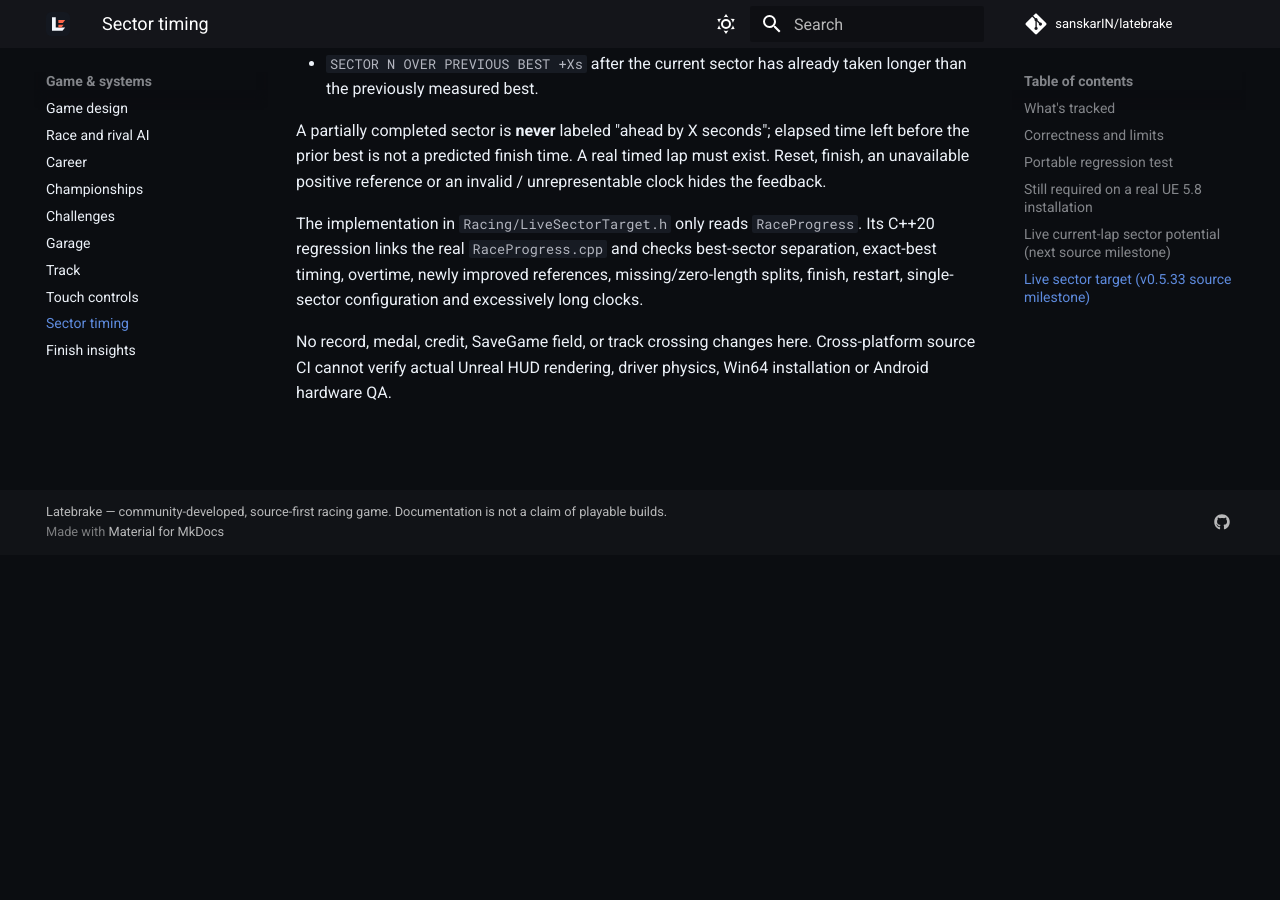
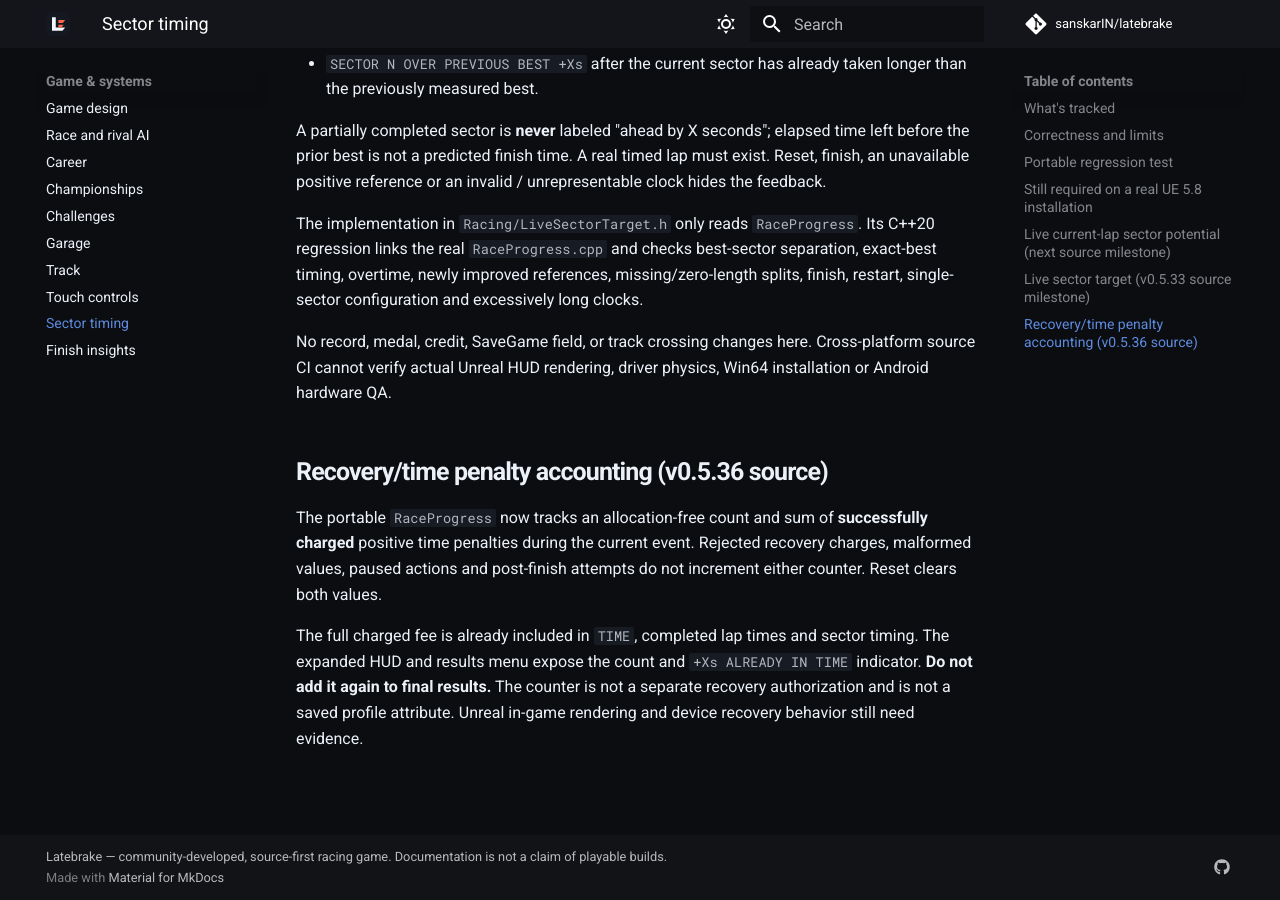
Before and after one commit to sanskarIN/latebrake, an MkDocs documentation site: the page built from docs/SECTOR_TIMING.md, in a window 1280 px wide and 900 px high, scrolled down 3047 px. Built offline with MkDocs 1.6.1 and Material for MkDocs 9.7.7, drawn with Linux system fonts in a browser that asks for light colours; comment, search, counter and statistics services are not loaded; before the commit the page ends 3602 px from its top, so only the background shows below that.

Commit message:
docs(racing): explain source-only penalty accounting semantics
Co-authored-by: Sanskar <sanskarin@outlook.in>

```diff
--- a/docs/SECTOR_TIMING.md
+++ b/docs/SECTOR_TIMING.md
@@ -126,3 +126,17 @@ restart, single-sector configuration and excessively long clocks.
 No record, medal, credit, SaveGame field, or track crossing changes here.
 Cross-platform source CI cannot verify actual Unreal HUD rendering,
 driver physics, Win64 installation or Android hardware QA.
+
+## Recovery/time penalty accounting (v0.5.36 source)
+
+The portable `RaceProgress` now tracks an allocation-free count and sum of
+**successfully charged** positive time penalties during the current event.
+Rejected recovery charges, malformed values, paused actions and post-finish
+attempts do not increment either counter. Reset clears both values.
+
+The full charged fee is already included in `TIME`, completed lap times and
+sector timing. The expanded HUD and results menu expose the count and
+`+Xs ALREADY IN TIME` indicator. **Do not add it again to final results.**
+The counter is not a separate recovery authorization and is not a saved
+profile attribute. Unreal in-game rendering and device recovery behavior
+still need evidence.
```
